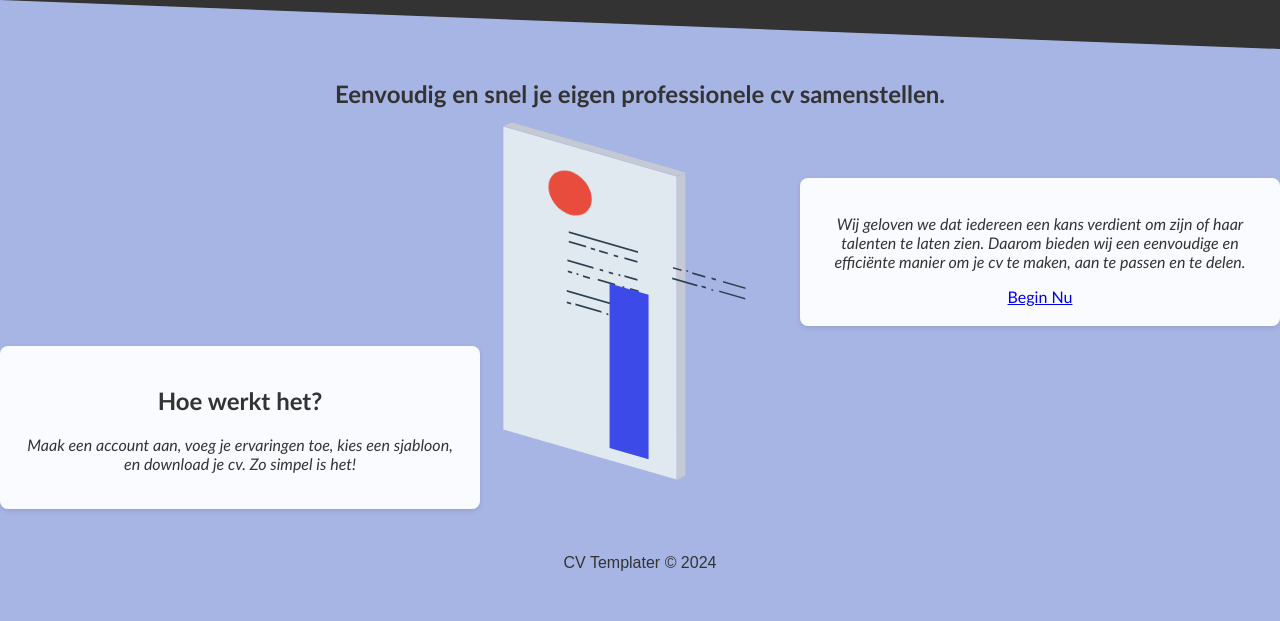
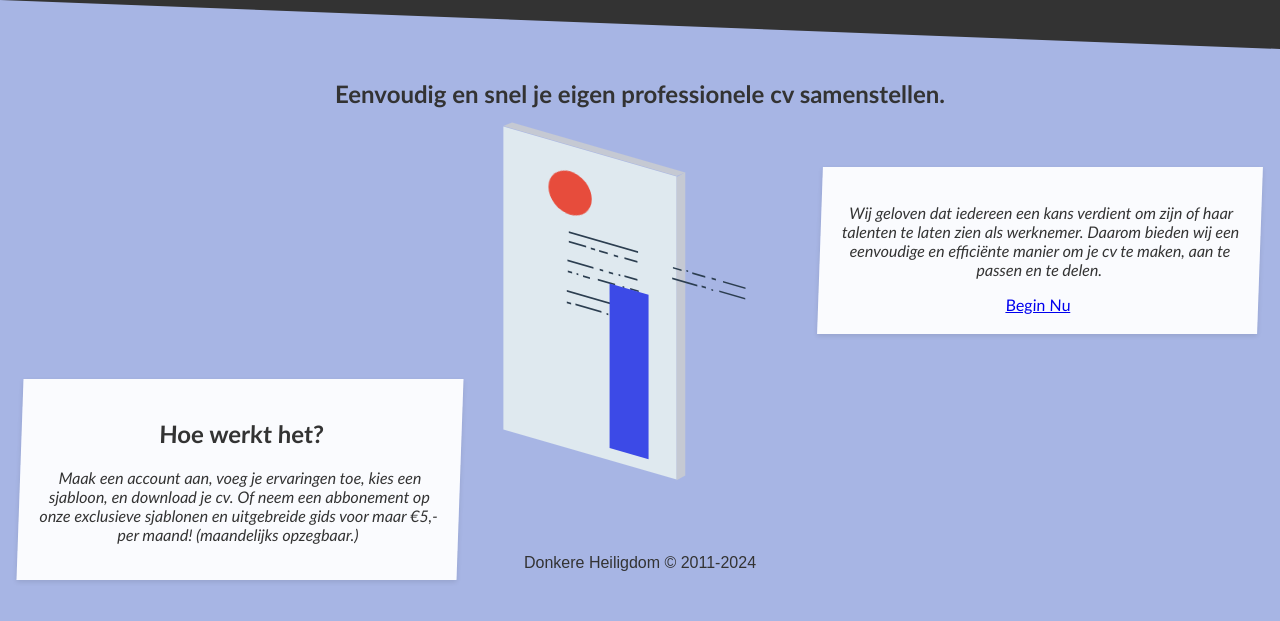
Before and after one commit to Allen16081992/ResTemplater, a PHP site: page / in a window 1280 px wide. Shown: the part 116-737 px from the top of the page. Run offline with PHP 8.4, Linux system fonts and the light colour scheme.

Commit message:
css update

```diff
--- a/assets/css/3d_illustration.css
+++ b/assets/css/3d_illustration.css
@@ -9,19 +9,24 @@
     height: 400px;
 }
 .grid-container {
-    margin-top:100px;
+    margin-top:10rem;
     position:absolute;
     display: grid;
     grid-template-columns: repeat(2, 1fr);
-    grid-gap: 20px 20rem;
+    grid-gap: 5px 20rem;
     z-index:2;
 }
 .box {
     padding: 20px;
-    border-radius: 8px;
     background:rgba(255, 255, 255, 0.944);
     box-shadow: 0 2px 5px rgba(0,0,0,0.1);
 }
+.grid-container .box {
+    margin:20px;
+    transform: skewX(-2deg);
+}
+.policy-page .box {border-radius: 8px;}
+
 .box p { font-style:oblique; }
 .box ul li { text-align: left;}
 .box:nth-child(1), .box:nth-child(4) { opacity:0; }
--- a/index.html
+++ b/index.html
@@ -55,13 +55,14 @@
             <div class="grid-container">
                 <div class="box"></div>
                 <div class="box">
-                    <p>Wij geloven we dat iedereen een kans verdient om zijn of haar talenten te laten zien. Daarom bieden wij een eenvoudige en efficiënte manier om je cv te maken, aan te passen en te delen.</p>
+                    <p>Wij geloven dat iedereen een kans verdient om zijn of haar talenten te laten zien als werknemer.
+                        Daarom bieden wij een eenvoudige en efficiënte manier om je cv te maken, aan te passen en te delen.</p>
                     <a href="#" class="btn">Begin Nu</a>
                     <!-- <p>Met onze intuïtieve interface kan iedereen, ongeacht technische vaardigheden, een indrukwekkend cv maken.</p> -->
                 </div>
                 <div class="box">
                     <h2>Hoe werkt het?</h2>
-                    <p>Maak een account aan, voeg je ervaringen toe, kies een sjabloon, en download je cv. Zo simpel is het!</p>
+                    <p>Maak een account aan, voeg je ervaringen toe, kies een sjabloon, en download je cv. Of neem een abbonement op onze exclusieve sjablonen en uitgebreide gids voor maar €5,- per maand! (maandelijks opzegbaar.)</p>
                 </div>
                 <div class="box"></div>
             </div>
@@ -157,7 +158,7 @@
         <section id="contact" class="hidden"></section>
 
         <footer>
-            <p>CV Templater © 2024</p>
+            <p>Donkere Heiligdom © 2011-2024</p>
         </footer>
     </main>
 </body>
```
